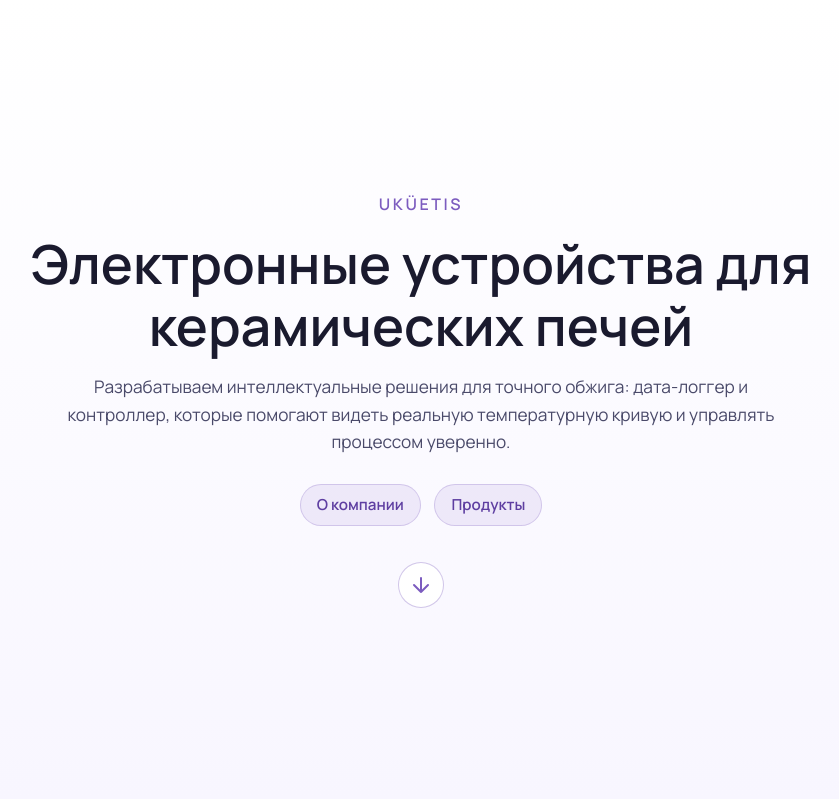
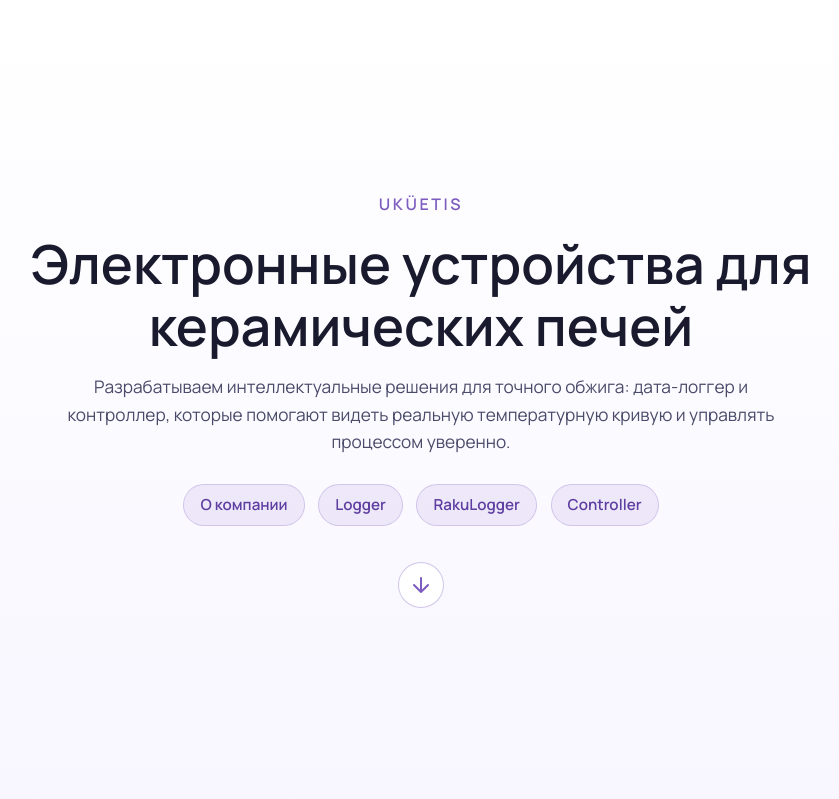
Before and after one commit to vvzvlad/ukuetis_site, a Flask app: page / in a window 1280 px wide. Shown: the top 799 px of the page, without its empty margins (219-1058 px from the left). Run offline with Flask 3, Linux system fonts and the light colour scheme.

Commit message:
feat(ui): add Logger, RakuLogger, Controller links to nav
Update navigation menu to list individual product sections (Logger, RakuLogger, Controller) instead of a single generic "Продукты" link, improving discoverability.

```diff
--- a/templates/index.html
+++ b/templates/index.html
@@ -18,7 +18,9 @@
             </p>
             <nav class="main-nav" aria-label="Навигация по разделам">
                 <a href="#about" class="nav-link">О компании</a>
-                <a href="#products" class="nav-link">Продукты</a>
+                <a href="#products" class="nav-link">Logger</a>
+                <a href="#products" class="nav-link">RakuLogger</a>
+                <a href="#products" class="nav-link">Controller</a>
             </nav>
             <button class="scroll-down" type="button" aria-label="Прокрутить к следующему разделу">
                 <svg width="24" height="24" viewBox="0 0 24 24" fill="none" xmlns="http://www.w3.org/2000/svg" aria-hidden="true">
```
